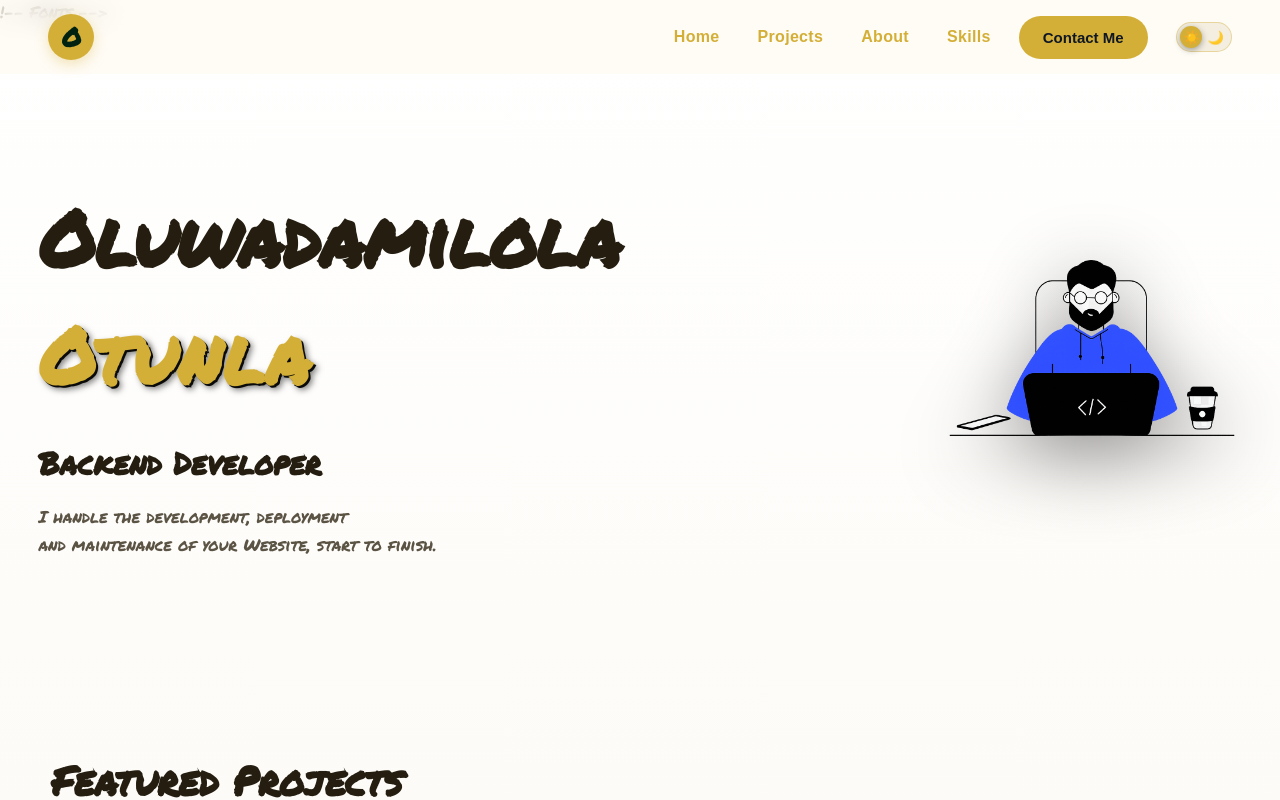
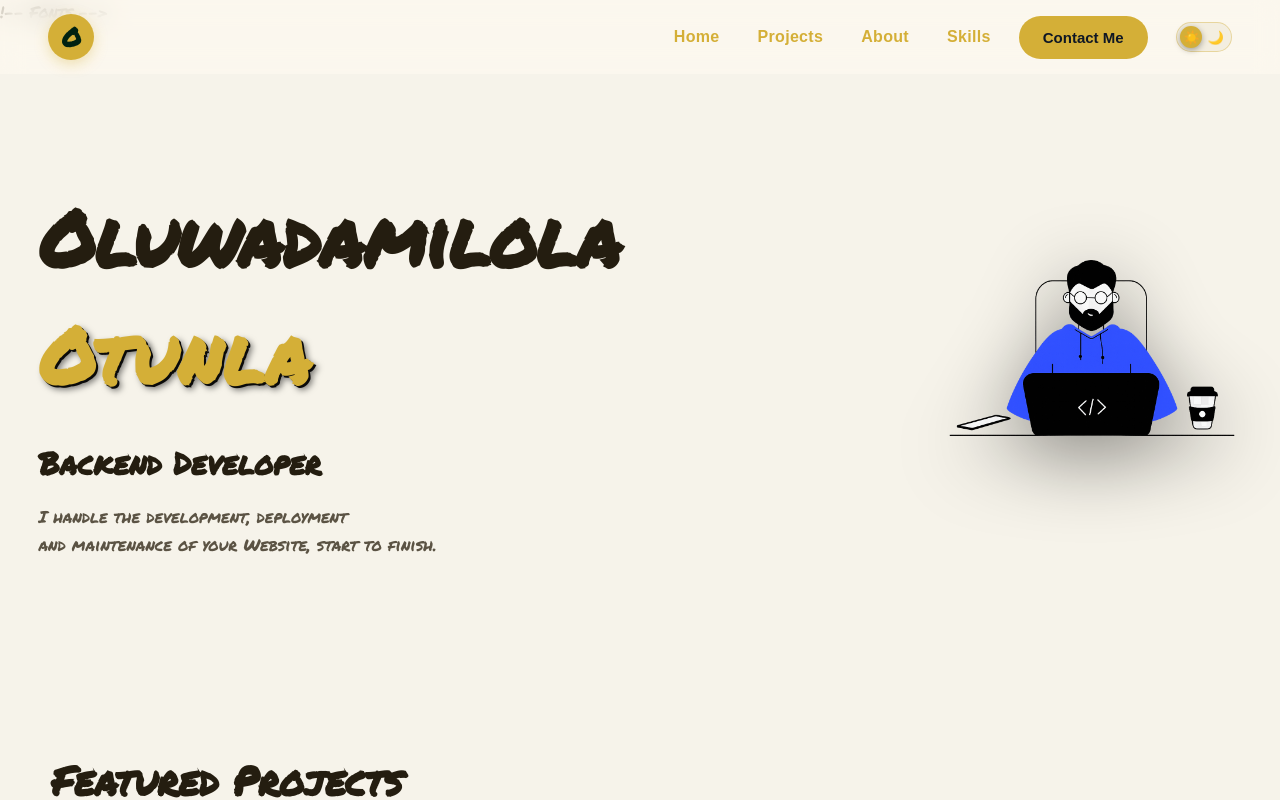
Before and after one commit to SoftWare00750/portfolio3, a React (Create React App) app: page / in a window 1280 px wide. Shown: the top 800 px of the page. Built offline with nearby package versions, Linux system fonts and the light colour scheme.

Commit message:
commit150

```diff
--- a/src/App.css
+++ b/src/App.css
@@ -15,8 +15,8 @@
 
   /* ===== LIGHT THEME (default) ===== */
   --bg: #F6F3EA;
-  --bg-deep: #ffffff;
-  --bg-grad-end: #f1ead4;
+  --bg-deep: #F6F3EA;
+  --bg-grad-end: #F6F3EA;
   --card: #ffffff;
   --surface: #f3eee0;
   --muted: #5b5344;
```
